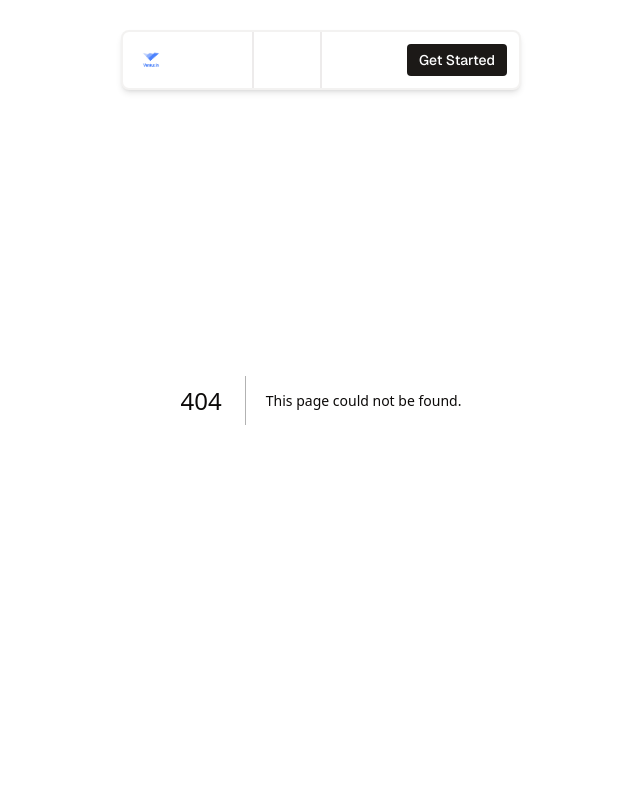
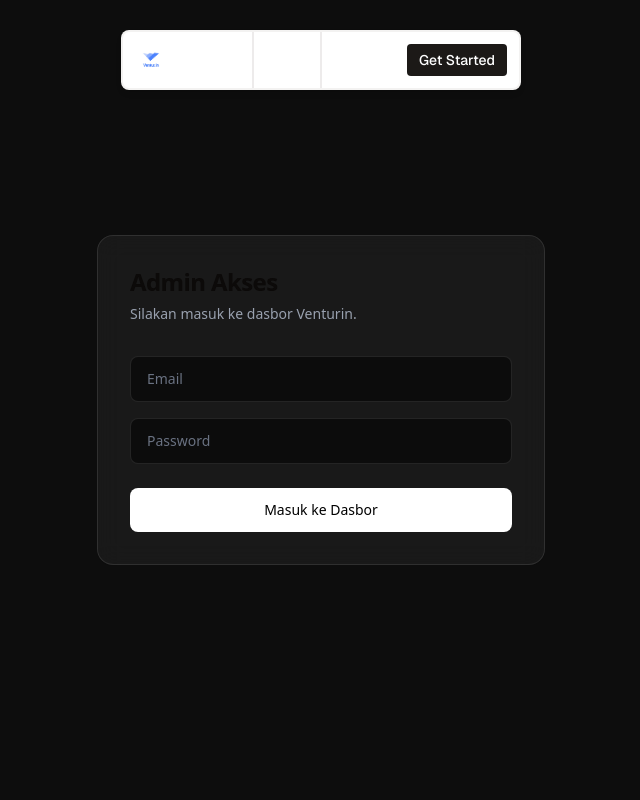
Before and after one commit to marold-dragon/ventur.in, a Next.js app: page /login in a window 1280 px wide. Before the commit this address had no page. Shown: the top 800 px of the page, without its empty margins (319-959 px from the left). Built offline with nearby package versions, Linux system fonts and the light colour scheme; some icons are missing.

Commit message:
feat: supabase auth login page, server client, upgrade proxy to getUser()

```diff
--- /dev/null
+++ b/app/login/page.tsx
@@ -0,0 +1,63 @@
+import { createClient } from '@/utils/supabase/server'
+import { redirect } from 'next/navigation'
+
+export default async function LoginPage({
+  searchParams,
+}: {
+  searchParams: Promise<{ message?: string }>
+}) {
+  const { message } = await searchParams
+
+  const signIn = async (formData: FormData) => {
+    'use server'
+    const email = formData.get('email') as string
+    const password = formData.get('password') as string
+    const supabase = await createClient()
+
+    const { error } = await supabase.auth.signInWithPassword({ email, password })
+
+    if (error) {
+      return redirect('/login?message=Email atau password salah')
+    }
+
+    return redirect('/dashboard')
+  }
+
+  return (
+    <div className="flex min-h-screen items-center justify-center bg-[#0d0d0d] px-4 font-sans text-white">
+      <div className="w-full max-w-md rounded-2xl border border-white/10 bg-white/5 p-8 backdrop-blur-md">
+        <h1 className="mb-2 text-2xl font-semibold tracking-tight">Admin Akses</h1>
+        <p className="mb-8 text-sm text-gray-400">Silakan masuk ke dasbor Venturin.</p>
+
+        <form action={signIn} className="flex flex-col gap-4">
+          <input
+            name="email"
+            type="email"
+            placeholder="Email"
+            required
+            className="w-full rounded-lg border border-white/10 bg-black/50 px-4 py-3 text-sm text-white placeholder:text-gray-500 focus:border-white/30 focus:outline-none focus:ring-1 focus:ring-white/30"
+          />
+          <input
+            name="password"
+            type="password"
+            placeholder="Password"
+            required
+            className="w-full rounded-lg border border-white/10 bg-black/50 px-4 py-3 text-sm text-white placeholder:text-gray-500 focus:border-white/30 focus:outline-none focus:ring-1 focus:ring-white/30"
+          />
+          <button
+            type="submit"
+            className="mt-2 rounded-lg bg-white px-4 py-3 text-sm font-medium text-black transition-colors hover:bg-gray-200"
+          >
+            Masuk ke Dasbor
+          </button>
+
+          {message && (
+            <p className="mt-4 rounded bg-red-500/10 p-3 text-center text-sm text-red-400">
+              {message}
+            </p>
+          )}
+        </form>
+      </div>
+    </div>
+  )
+}
--- a/package.json
+++ b/package.json
@@ -14,7 +14,8 @@
     "@next/font": "^14.2.15",
     "@prisma/adapter-pg": "^7.8.0",
     "@prisma/client": "^7.8.0",
-    "@supabase/supabase-js": "^2.105.0",
+    "@supabase/ssr": "^0.10.2",
+    "@supabase/supabase-js": "^2.105.1",
     "@tailwindcss/forms": "^0.5.11",
     "@tailwindcss/typography": "^0.5.19",
     "@vercel/analytics": "^2.0.1",
--- a/proxy.ts
+++ b/proxy.ts
@@ -1,16 +1,35 @@
-import { NextResponse } from 'next/server';
-import type { NextRequest } from 'next/server';
+import { createServerClient } from '@supabase/ssr';
+import { NextResponse, type NextRequest } from 'next/server';
 
-export function proxy(request: NextRequest) {
-  const hasSession = request.cookies.has('admin_session');
+export async function proxy(request: NextRequest) {
+  let supabaseResponse = NextResponse.next({ request });
 
-  if (request.nextUrl.pathname.startsWith('/dashboard')) {
-    if (!hasSession) {
-      return NextResponse.redirect(new URL('/login', request.url));
+  const supabase = createServerClient(
+    process.env.NEXT_PUBLIC_SUPABASE_URL!,
+    process.env.NEXT_PUBLIC_SUPABASE_ANON_KEY!,
+    {
+      cookies: {
+        getAll() {
+          return request.cookies.getAll();
+        },
+        setAll(cookiesToSet) {
+          cookiesToSet.forEach(({ name, value }) => request.cookies.set(name, value));
+          supabaseResponse = NextResponse.next({ request });
+          cookiesToSet.forEach(({ name, value, options }) =>
+            supabaseResponse.cookies.set(name, value, options)
+          );
+        },
+      },
     }
+  );
+
+  const { data: { user } } = await supabase.auth.getUser();
+
+  if (!user && request.nextUrl.pathname.startsWith('/dashboard')) {
+    return NextResponse.redirect(new URL('/login', request.url));
   }
 
-  return NextResponse.next();
+  return supabaseResponse;
 }
 
 export const config = {
--- /dev/null
+++ b/utils/supabase/server.ts
@@ -0,0 +1,27 @@
+import { createServerClient } from '@supabase/ssr'
+import { cookies } from 'next/headers'
+
+export async function createClient() {
+  const cookieStore = await cookies()
+
+  return createServerClient(
+    process.env.NEXT_PUBLIC_SUPABASE_URL!,
+    process.env.NEXT_PUBLIC_SUPABASE_ANON_KEY!,
+    {
+      cookies: {
+        getAll() {
+          return cookieStore.getAll()
+        },
+        setAll(cookiesToSet) {
+          try {
+            cookiesToSet.forEach(({ name, value, options }) =>
+              cookieStore.set(name, value, options)
+            )
+          } catch {
+            // Ignored if called from a Server Component
+          }
+        },
+      },
+    }
+  )
+}
```
Also changed, not shown: 1 other file (tests, documents, lock files or other folders).
